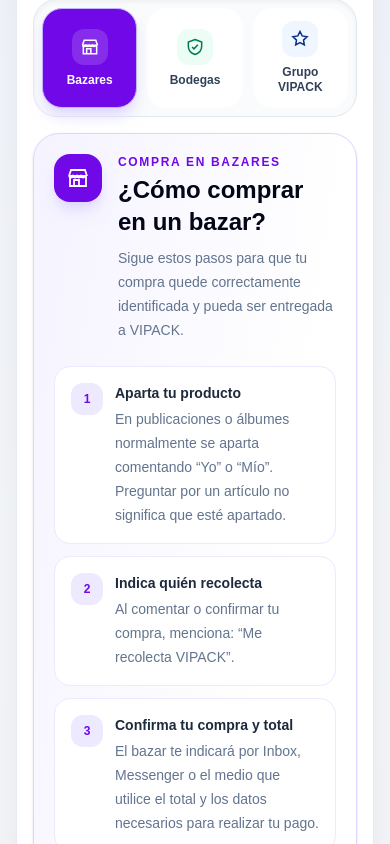
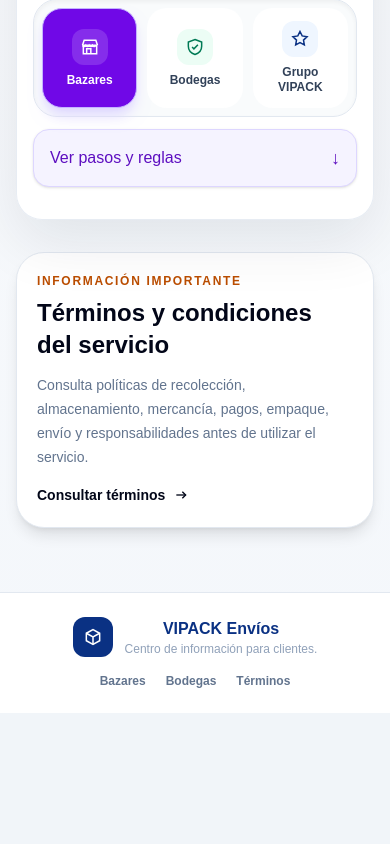
Before and after one commit to VIPACKEnvios/vipack-tracking-system, a Next.js app: page /informacion in a window 390 px wide. Shown: the part 1020-1864 px from the top of the page. After the commit the page ends 1733 px from the top, so only its background shows below. Built offline with nearby package versions, Linux system fonts and the light colour scheme.

Commit message:
Corregir acordeon movil de informacion

```diff
--- a/app/informacion/page.tsx
+++ b/app/informacion/page.tsx
@@ -335,6 +335,8 @@
   const [vista, setVista] = useState<Vista>("comprar");
   const [compraSeccion, setCompraSeccion] =
     useState<CompraSeccion>("bazares");
+  const [detalleCompraAbierto, setDetalleCompraAbierto] =
+    useState(false);
 
   const tituloActivo = useMemo(
     () => opciones.find((item) => item.id === vista)?.titulo || "",
@@ -499,7 +501,7 @@
                 <div className="grid grid-cols-3 gap-2.5">
                   <button
                     type="button"
-                    onClick={() => setCompraSeccion("bazares")}
+                    onClick={() => { setCompraSeccion("bazares"); setDetalleCompraAbierto(false); }}
                     className={`group flex min-h-[96px] flex-col items-center justify-center rounded-[20px] border px-2 py-3 text-center transition sm:min-h-[112px] sm:px-4 ${
                       compraSeccion === "bazares"
                         ? "border-violet-300 bg-violet-700 text-white shadow-lg shadow-violet-200"
@@ -531,7 +533,7 @@
 
                   <button
                     type="button"
-                    onClick={() => setCompraSeccion("bodegas")}
+                    onClick={() => { setCompraSeccion("bodegas"); setDetalleCompraAbierto(false); }}
                     className={`group flex min-h-[96px] flex-col items-center justify-center rounded-[20px] border px-2 py-3 text-center transition sm:min-h-[112px] sm:px-4 ${
                       compraSeccion === "bodegas"
                         ? "border-emerald-300 bg-emerald-600 text-white shadow-lg shadow-emerald-200"
@@ -563,7 +565,7 @@
 
                   <button
                     type="button"
-                    onClick={() => setCompraSeccion("grupo")}
+                    onClick={() => { setCompraSeccion("grupo"); setDetalleCompraAbierto(false); }}
                     className={`group flex min-h-[96px] flex-col items-center justify-center rounded-[20px] border px-2 py-3 text-center transition sm:min-h-[112px] sm:px-4 ${
                       compraSeccion === "grupo"
                         ? "border-cyan-300 bg-[#0a3183] text-white shadow-lg shadow-blue-200"
@@ -595,9 +597,39 @@
                 </div>
               </div>
 
+              <div className="mt-3 sm:hidden">
+                <button
+                  type="button"
+                  onClick={() => setDetalleCompraAbierto((valor) => !valor)}
+                  className={`flex w-full items-center justify-between rounded-2xl border px-4 py-3.5 text-left text-sm font-black shadow-sm transition ${
+                    compraSeccion === "bazares"
+                      ? "border-violet-200 bg-violet-50 text-violet-800"
+                      : compraSeccion === "bodegas"
+                      ? "border-emerald-200 bg-emerald-50 text-emerald-800"
+                      : "border-blue-200 bg-blue-50 text-[#0a3183]"
+                  }`}
+                >
+                  <span>
+                    {detalleCompraAbierto
+                      ? "Ocultar información"
+                      : compraSeccion === "grupo"
+                      ? "Ver dinámica y reglas"
+                      : "Ver pasos y reglas"}
+                  </span>
+
+                  <span
+                    className={`text-lg transition-transform ${
+                      detalleCompraAbierto ? "rotate-180" : ""
+                    }`}
+                  >
+                    ↓
+                  </span>
+                </button>
+              </div>
+
               <div className="mt-4">
                 {compraSeccion === "bazares" && (
-                  <div className="animate-[fadeIn_.25s_ease-out]">
+                  <div className={`${detalleCompraAbierto ? "block" : "hidden"} animate-[fadeIn_.25s_ease-out] sm:block`}>
                     <div className="min-w-0 overflow-hidden rounded-[26px] border border-violet-200 sm:rounded-[30px] bg-gradient-to-br from-violet-50 via-white to-white shadow-sm">
                       <div className="p-5 sm:p-6">
                         <div className="flex items-start gap-4">
@@ -706,7 +738,7 @@
                 )}
 
                 {compraSeccion === "bodegas" && (
-                  <div className="animate-[fadeIn_.25s_ease-out]">
+                  <div className={`${detalleCompraAbierto ? "block" : "hidden"} animate-[fadeIn_.25s_ease-out] sm:block`}>
                     <div className="min-w-0 overflow-hidden rounded-[26px] border border-emerald-200 sm:rounded-[30px] bg-gradient-to-br from-emerald-50 via-white to-white shadow-sm">
                       <div className="p-5 sm:p-6">
                         <div className="flex items-start gap-4">
@@ -827,7 +859,7 @@
                 )}
 
                 {compraSeccion === "grupo" && (
-                  <div className="animate-[fadeIn_.25s_ease-out]">
+                  <div className={`${detalleCompraAbierto ? "block" : "hidden"} animate-[fadeIn_.25s_ease-out] sm:block`}>
                     <div className="mt-5 min-w-0 overflow-hidden rounded-[26px] border border-blue-200 sm:rounded-[30px] bg-gradient-to-br from-[#071f57] via-[#0a3183] to-[#0b57d0] text-white shadow-[0_24px_70px_rgba(10,49,131,.18)]">
                       <div className="p-5 sm:p-7">
                         <div className="flex flex-col gap-5 lg:flex-row lg:items-start lg:justify-between">
@@ -1271,11 +1303,19 @@
               pagos, empaque, envío y responsabilidades antes de utilizar el
               servicio.
             </p>
+
+            <Link
+              href="/informacion/terminos"
+              className="mt-4 inline-flex items-center gap-2 text-sm font-black text-[#0a3183] sm:hidden"
+            >
+              Consultar términos
+              <IconoFlecha className="h-4 w-4" />
+            </Link>
           </div>
 
           <Link
             href="/informacion/terminos"
-            className="inline-flex h-full min-h-[82px] items-center justify-center gap-2 rounded-[24px] bg-[#0a3183] px-6 text-sm font-black text-white shadow-xl shadow-blue-200 transition hover:-translate-y-1"
+            className="hidden h-full min-h-[82px] items-center justify-center gap-2 rounded-[24px] bg-[#0a3183] px-6 text-sm font-black text-white shadow-xl shadow-blue-200 transition hover:-translate-y-1 sm:inline-flex"
           >
             Ver términos
             <IconoFlecha />
@@ -1284,7 +1324,7 @@
       </section>
 
       <footer className="border-t border-slate-200 bg-white">
-        <div className="mx-auto flex max-w-7xl flex-col gap-5 px-4 py-8 text-center sm:px-6 md:flex-row md:items-center md:justify-between md:text-left lg:px-8">
+        <div className="mx-auto flex max-w-7xl flex-col gap-4 px-4 py-6 text-center sm:px-6 sm:py-8 md:flex-row md:items-center md:justify-between md:text-left lg:px-8">
           <div className="flex items-center justify-center gap-3 md:justify-start">
             <div className="flex h-10 w-10 items-center justify-center rounded-xl bg-[#0a3183] text-white">
               <IconoCaja className="h-5 w-5" />
```
